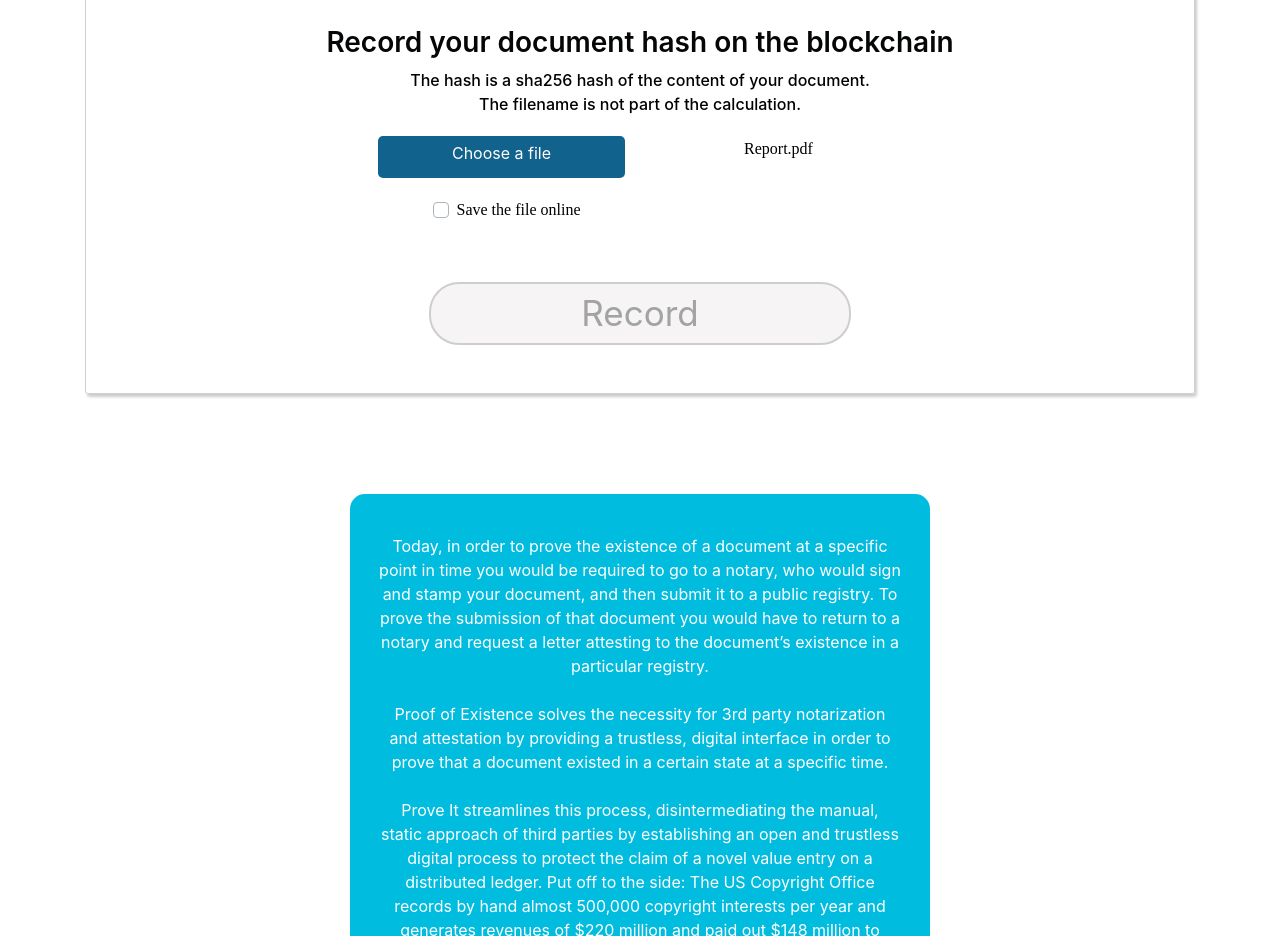
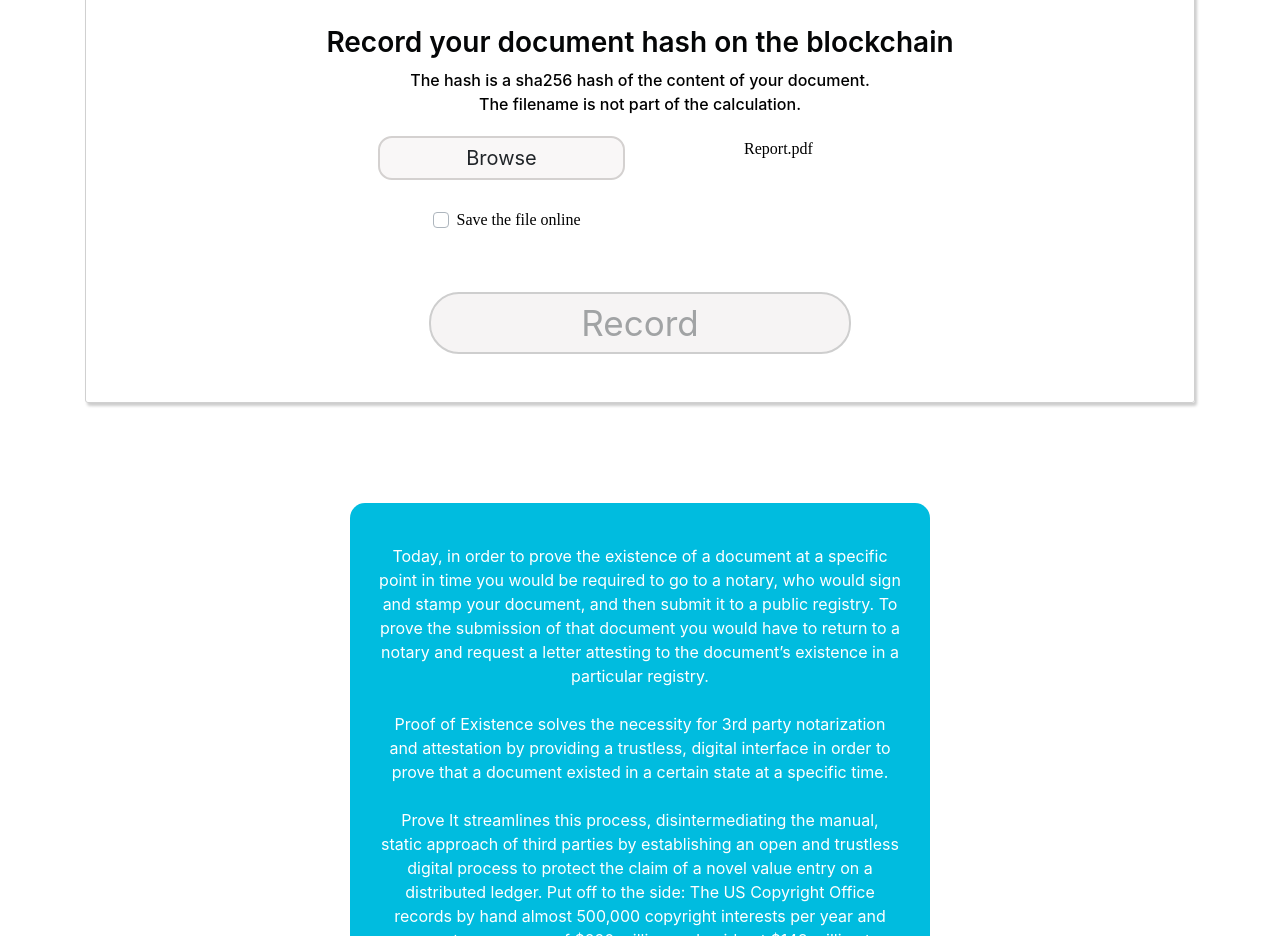
Before and after one commit to benjamin852/Prove-It, a React (Create React App) app: page / in a window 1280 px wide. Shown: the part 980-1916 px from the top of the page. Built offline with nearby package versions, Linux system fonts and the light colour scheme.

Commit message:
fixing ui issues on btns

```diff
--- a/src/Components/TabView/createTab.js
+++ b/src/Components/TabView/createTab.js
@@ -94,8 +94,21 @@ class CreateTab extends Component {
                     data-multiple-caption="{count} files selected"
                     multiple
                   />
-                  <label class="w-100 h-100 file" for="fileInput">
-                    Choose a file
+                  <label
+                    class="btn btn-lg w-100 file"
+                    for="fileInput"
+                    style={{
+                      backgroundColor: "#F9F7F7",
+                      padding: "2% 20px",
+                      border: "2px solid #D4D1D0",
+                      fontSize: "20px",
+                      display: "inline-block",
+                      borderRadius: "14px",
+                      color: "#212529",
+                      cursor: "pointer"
+                    }}
+                  >
+                    Browse
                   </label>
                 </div>
                 <div
--- a/src/Components/TabView/verifyTab.js
+++ b/src/Components/TabView/verifyTab.js
@@ -278,7 +278,8 @@ class VerifyTab extends Component {
             >
               <button
                 class="mt-4 mb-5 btn btn-verify"
-                style={{ fontWeight: "700" }}
+                style={{ fontWeight: "700",
+              borderRadius : "30px" }}
                 onClick={() => {
                   if (!this.state.hashExists) {
                     this.checkHash(this.state.hash);
```
